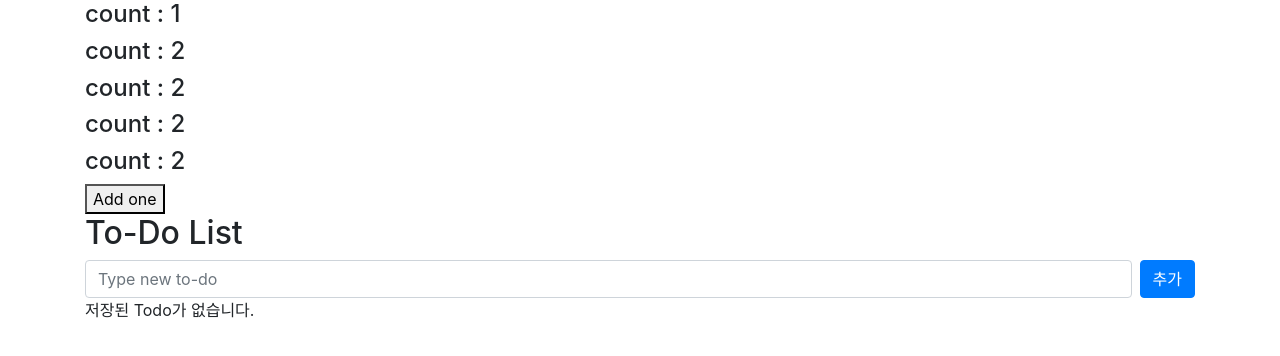
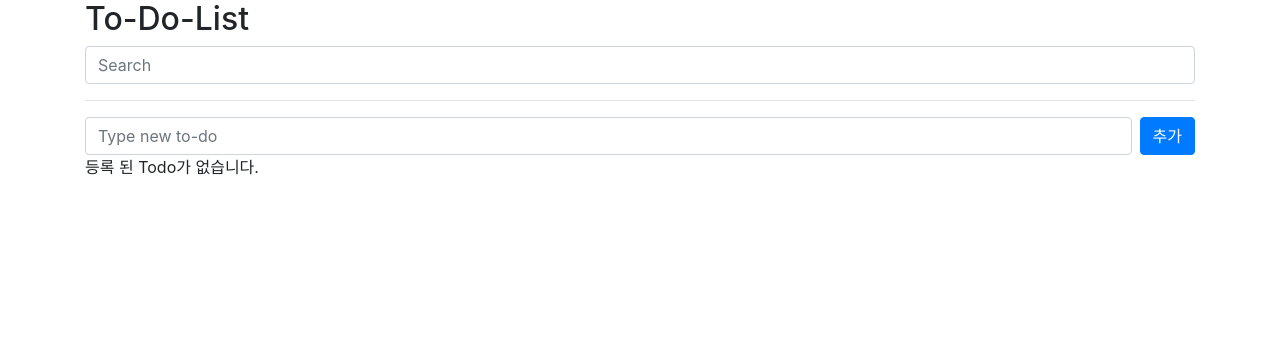
Before and after one commit to yeongseok-yun/vue3-proejct, a Vue app: page / in a window 1280 px wide. Shown: the top 356 px of the page. Built offline with nearby package versions, Linux system fonts and the light colour scheme.

Commit message:
computed 응용 검색 (filter 함수 활용)

```diff
--- a/src/App.vue
+++ b/src/App.vue
@@ -1,18 +1,18 @@
 <template>
   <div class="container">
-    <h4>count : {{ count }}</h4>
-    <h4>count : {{ doubleCountComputed }}</h4>
-    <h4>count : {{ doubleCountComputed }}</h4>
-    <h4>count : {{ doubleCountMethod() }}</h4>
-    <h4>count : {{ doubleCountMethod() }}</h4>
-    <button @click = "count++">Add one</button>
-    <h2>To-Do List</h2>
+    <h2>To-Do-List</h2>
+    <input
+      class="form-control"
+      type="text"
+      v-model = "searchText"
+      placeholder = "Search"
+    >
+    <hr>
     <TodoSimpleForm @add-todo="addTodo" />
-
-    <div v-if="!todos.length">
-      저장된 Todo가 없습니다.
+    <div v-if="!filtedTodos.length">
+      등록 된 Todo가 없습니다.
     </div>
-    <TodoList :todos="todos"
+    <TodoList :todos="filtedTodos"
       @toggle-todo = "toggleTodo"
       @delete-todo = "deleteTodo"
     />
@@ -20,7 +20,7 @@
 </template>
 
 <script>
-import { ref , computed} from 'vue';
+import { ref, computed } from 'vue';
 import TodoSimpleForm from './components/TodoSimpleForm.vue';
 import TodoList from './components/TodoList.vue';
 export default {
@@ -42,28 +42,23 @@ export default {
     }
     const deleteTodo = (index) => {
       todos.value.splice(index,1);
-
     }
-    const count = ref(1);
-    //computed는 변수 활용 불가
-    //computed는 한번 계산후 값을 저장, 변수처럼 활용이 되는듯.
-    const doubleCountComputed = computed(() =>{
-      console.log('computed')
-      return count.value * 2 ;
+    const searchText = ref('');
+    const filtedTodos = computed(() => {
+      if(searchText.value){
+        return todos.value.filter(todo => {
+          return todo.subject.includes(searchText.value);
+        });
+      }
+      return todos.value;
     })
-
-    const doubleCountMethod = () => {
-      console.log('method')
-      return count.value * 2 ;
-    }
     return {
       todos,
       addTodo,
       toggleTodo,
       deleteTodo,
-      count,
-      doubleCountComputed,
-      doubleCountMethod,
+      searchText,
+      filtedTodos,
     }
   }
 }
```
